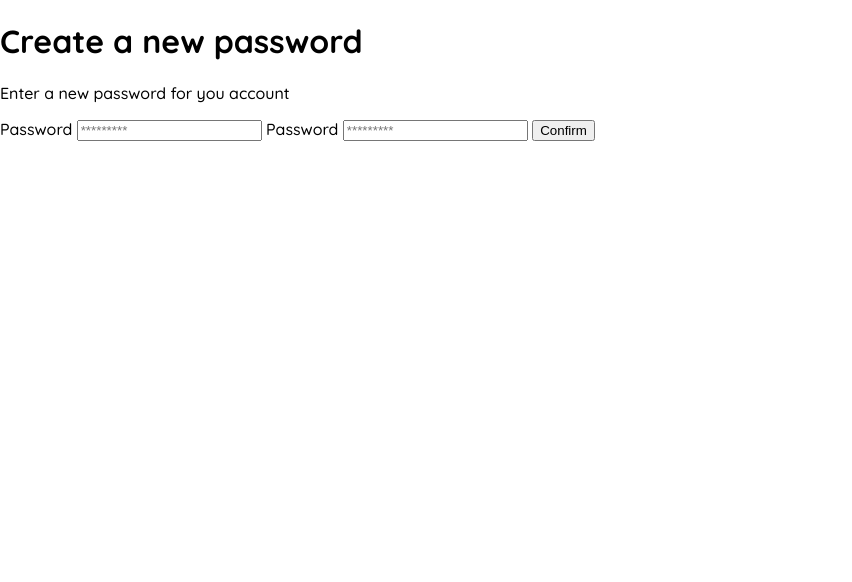
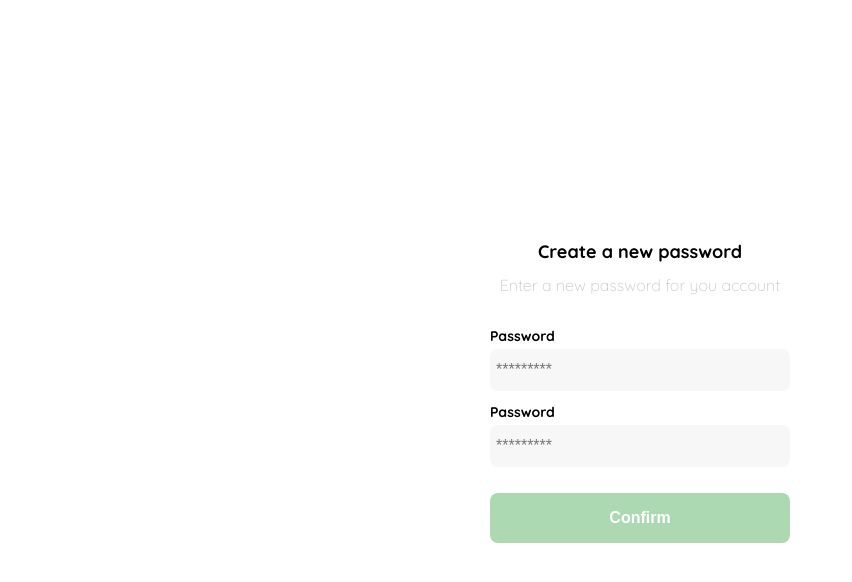
Before and after one commit to paulnsuda/auth, a plain HTML site: page index.html in a window 1280 px wide. Shown: the whole page, without its empty margins (0-852 px from the left). Drawn offline with Linux system fonts and the light colour scheme.

Commit message:
cuarto comint

```diff
--- a/index.html
+++ b/index.html
@@ -92,21 +92,21 @@
 </head>
 
 <body>
-    <div>
-        <div>
+    <div class="login">
+        <div class="form-container">
           <img src="./logo-tec.png" alt="logo" class="logo">
 
-          <h1>Create a new password</h1>
-          <p>Enter a new password for you account</p>
+          <h1 class="title">Create a new password</h1>
+          <p class="subtitle">Enter a new password for you account</p>
 
-          <form action="/">
-            <label for="password">Password</label>
-            <input type="password" id="password" placeholder="*********">
+          <form action="/" class="form">
+            <label for="password" class="label">Password</label>
+            <input type="password" id="password" placeholder="*********" class="input input-password">
 
-            <label for="new-password">Password</label>
-            <input type="password" id="new-password" placeholder="*********">
+            <label for="new-password" class="label">Password</label>
+            <input type="password" id="new-password" placeholder="*********" class="input input-password">
 
-            <input type="submit" value="Confirm" >
+            <input type="submit" value="Confirm" class="primary-button login-button" >
           </form>
         </div>
       </div>
```
